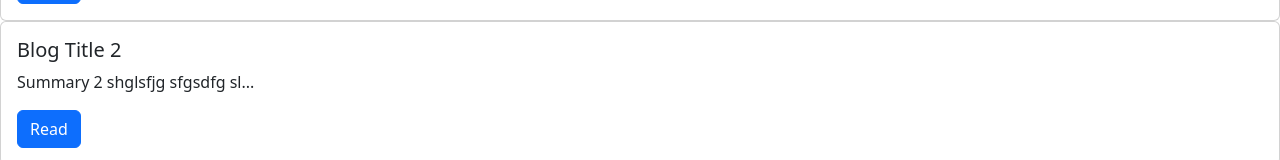
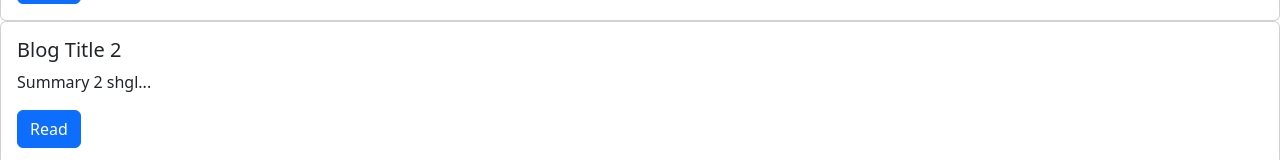
Before and after one commit to ElangoRaja7/angular-components-Indepth, an Angular app: page / in a window 1280 px wide. Shown: the part 123-283 px from the top of the page. Built offline with nearby package versions, Linux system fonts and the light colour scheme.

Commit message:
Calling pipe inside Angular components

```diff
--- a/src/app/blog-post-tile/blog-post-tile.component.html
+++ b/src/app/blog-post-tile/blog-post-tile.component.html
@@ -1,7 +1,7 @@
 <div class="card">
     <div class="card-body">
         <h5 class="card-title">{{post.title}}</h5>
-        <p class="card-text">{{post.summary | truncate:30}}</p>
+        <p class="card-text">{{post.summary}}</p>
         <a href="#" class="btn btn-primary">Read</a>
     </div>
 
--- a/src/app/blog-post-tile/blog-post-tile.component.ts
+++ b/src/app/blog-post-tile/blog-post-tile.component.ts
@@ -7,7 +7,8 @@
   standalone: true,
   imports: [TruncatePipe],
   templateUrl: './blog-post-tile.component.html',
-  styleUrl: './blog-post-tile.component.scss'
+  styleUrl: './blog-post-tile.component.scss',
+  providers:[TruncatePipe]
 })
 export class BlogPostTileComponent {
 
@@ -15,11 +16,12 @@
   @Input() post:BlogPost = new BlogPost("","");
 
 
-  constructor(){
+  constructor(private truncatePipe:TruncatePipe){
 
   }
 
   ngOnInit(){
+    this.post.summary=this.truncatePipe.transform(this.post.summary,15);
 
   }
 }
```
